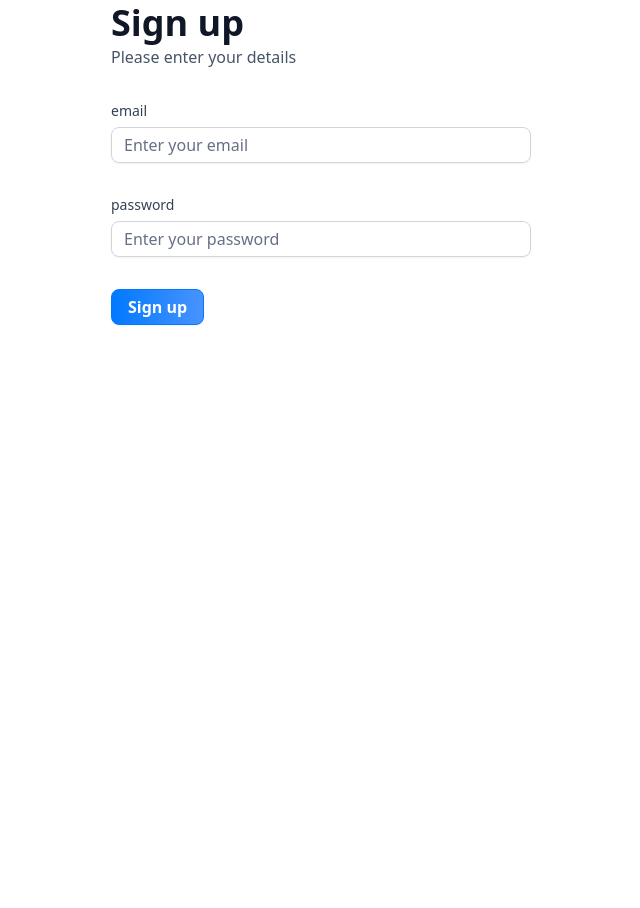
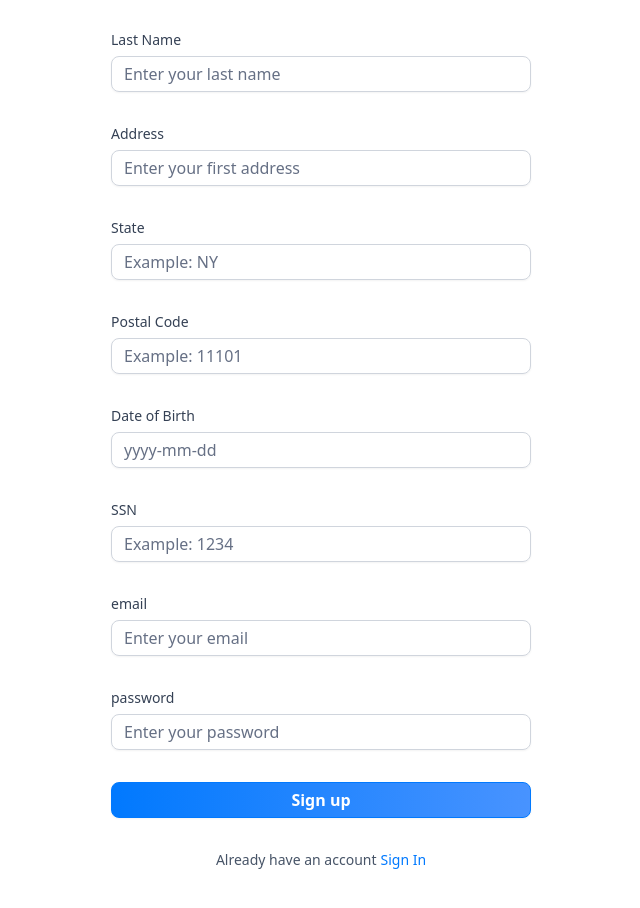
Before and after one commit to KyOnwe/wisestbank, a Next.js app: page /sign-up in a window 1280 px wide. Shown: the part 270-1178 px from the top of the page, without its empty margins (319-959 px from the left). Before the commit the page ends 800 px from the top, so only its background shows below. Built offline with nearby package versions, Linux system fonts and the light colour scheme.

Commit message:
update 'AuthForm' client component with increased custom form data space for signing up

```diff
--- a/components/AuthForm.tsx
+++ b/components/AuthForm.tsx
@@ -83,13 +83,26 @@ const AuthForm = ({ type }: { type: string }) => {
         <>
               <Form {...form}>
                 <form onSubmit={form.handleSubmit(onSubmit)} className="space-y-8">
+
+                  {type === 'sign-up'&& (
+                    <>
+                      <CustomInputs control={form.control} name='firstName' label='First Name' placeholder='Enter your first name'/>
+                      <CustomInputs control={form.control} name='lastName' label='Last Name' placeholder='Enter your last name'/>
+                      <CustomInputs control={form.control} name='address' label='Address' placeholder='Enter your first address'/>
+                      <CustomInputs control={form.control} name='state' label='State' placeholder='Example: NY'/>
+                      <CustomInputs control={form.control} name='pastalCode' label='Postal Code' placeholder='Example: 11101'/>
+                      <CustomInputs control={form.control} name='dob' label='Date of Birth' placeholder='yyyy-mm-dd'/>
+                      <CustomInputs control={form.control} name='ssn' label='SSN' placeholder='Example: 1234'/>
+                    </>
+                  )}
                   <CustomInputs
                     control={form.control} name='email' label='email' placeholder='Enter your email'
                   />
                   <CustomInputs
                     control={form.control} name='password' label='password' placeholder='Enter your password'
                   />
-                  <Button type="submit" className='form-btn'>
+                  <div className='flex flex-col gap-4'>
+                    <Button type="submit" disabled={isLoading} className='form-btn'>
                       {isLoading ? (
                         <>
                           <Loader2 size={20}
@@ -98,6 +111,16 @@ const AuthForm = ({ type }: { type: string }) => {
                         </>
                       ) : type === 'sign-in' ? 'Sign in' : 'Sign up'}
                     </Button>
+                  </div>
+
+                  <footer className='flex justify-center gap-1'>
+                    <p className='text-14 font-normal text-gray-600'>
+                      {type === 'sign-in' ? "Don't have an account?" : "Already have an account"}
+                    </p>
+                    <Link href={type === 'sign-in' ? '/sign-up' : '/sign-in'} className='form-link'>
+                      {type === 'sign-in' ? 'Sign Up' : 'Sign In'}
+                    </Link>
+                  </footer>
                 </form>
               </Form>
         </>
```
Lines whose indentation alone changed are shown as unchanged.
